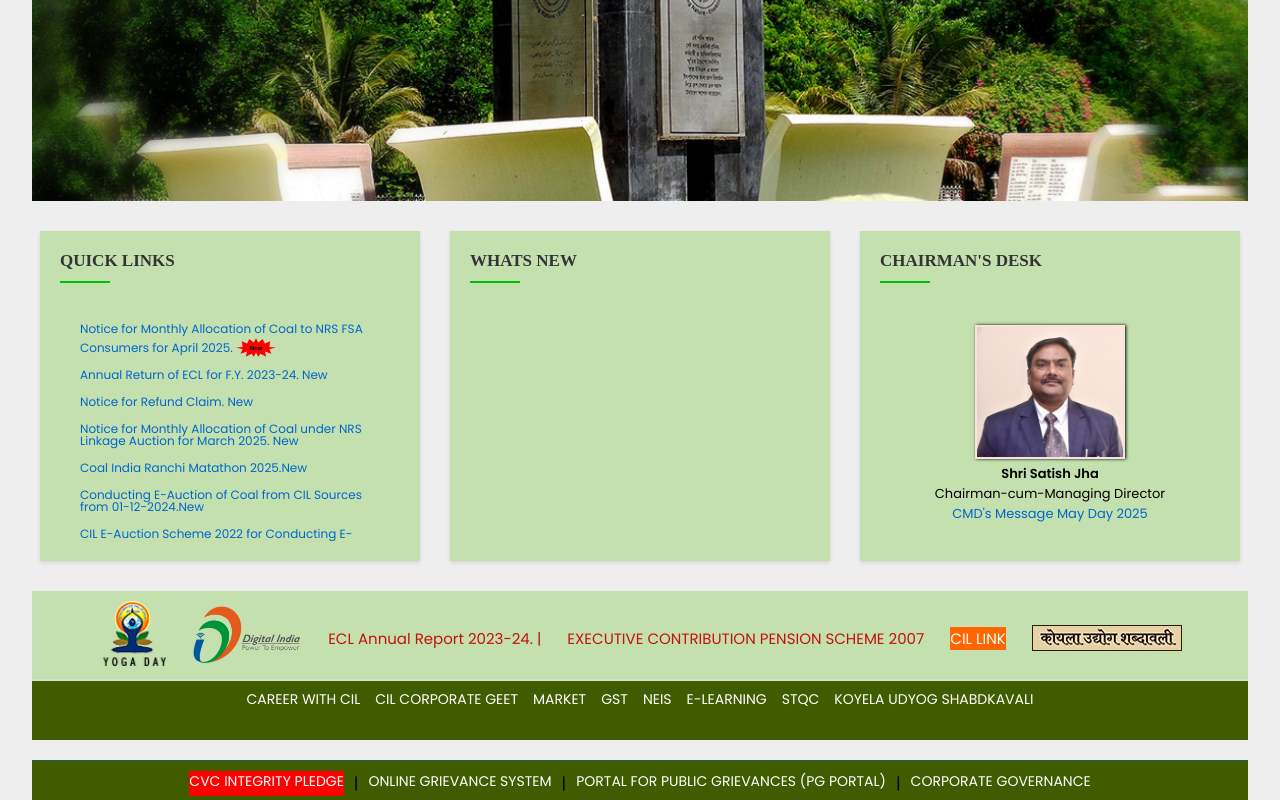
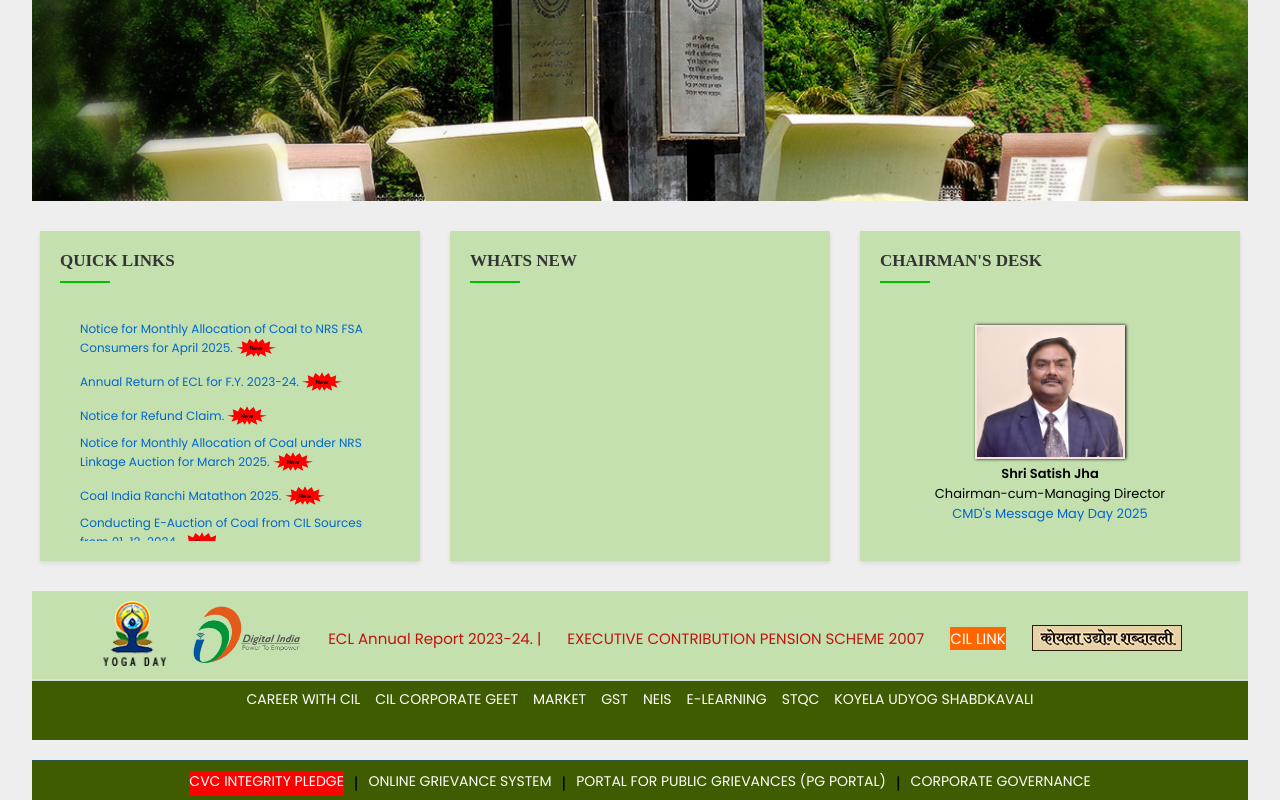
Before and after one commit to easterncoal-nic/ecl, a plain HTML site: page index.html in a window 1280 px wide. Shown: the part 554-1354 px from the top of the page. Drawn offline with Linux system fonts and the light colour scheme.

Commit message:
Update index.html

```diff
--- a/index.html
+++ b/index.html
@@ -273,29 +273,76 @@
             <div class="scroll-container">
                 <div class="quick-links">
                     <a href="https://www.easterncoal.nic.in/quicklink/20250401_ntc.pdf">Notice for Monthly Allocation of
-                        Coal to NRS FSA Consumers for April 2025. <svg class="blink" width="40" height="25" viewBox="0 0 90 42" xmlns="http://www.w3.org/2000/svg">
+                        Coal to NRS FSA Consumers for April 2025.
+                        <svg class="blink" width="40" height="25" viewBox="0 0 90 42" xmlns="http://www.w3.org/2000/svg">
                             <polygon
-                              points="45,0 50,10 60,2 65,12 77,7 75,20 90,21 75,25 80,35 65,30 68,42 55,35 50,42 45,32 40,42 35,35 22,42 25,30 10,35 15,25 0,21 15,20 13,7 25,12 30,2 40,10"
-                              fill="red"
+                                points="45,0 50,10 60,2 65,12 77,7 75,20 90,21 75,25 80,35 65,30 68,42 55,35 50,42 45,32 40,42 35,35 22,42 25,30 10,35 15,25 0,21 15,20 13,7 25,12 30,2 40,10"
+                                fill="red"
                             />
                             <text class="blinking" x="45" y="26" font-size="14" font-weight="bold" text-anchor="middle" fill="black" font-family="Arial">New</text>
-                          </svg></a>
+                        </svg>
+                    </a>
                     <a href="https://www.easterncoal.nic.in/quicklink/20250327_ARet.pdf">Annual Return of ECL for F.Y.
-                        2023-24. <span class="new-badge">New</span></a>
-                    <a href="https://www.easterncoal.nic.in/quicklink/20250327_ntc.pdf">Notice for Refund Claim. <span
-                            class="new-badge">New</span></a>
+                        2023-24.
+                        <svg class="blink" width="40" height="25" viewBox="0 0 90 42" xmlns="http://www.w3.org/2000/svg">
+                            <polygon
+                                points="45,0 50,10 60,2 65,12 77,7 75,20 90,21 75,25 80,35 65,30 68,42 55,35 50,42 45,32 40,42 35,35 22,42 25,30 10,35 15,25 0,21 15,20 13,7 25,12 30,2 40,10"
+                                fill="red"
+                            />
+                            <text class="blinking" x="45" y="26" font-size="14" font-weight="bold" text-anchor="middle" fill="black" font-family="Arial">New</text>
+                        </svg>
+                    </a>
+                    <a href="https://www.easterncoal.nic.in/quicklink/20250327_ntc.pdf">Notice for Refund Claim.
+                        <svg class="blink" width="40" height="25" viewBox="0 0 90 42" xmlns="http://www.w3.org/2000/svg">
+                            <polygon
+                                points="45,0 50,10 60,2 65,12 77,7 75,20 90,21 75,25 80,35 65,30 68,42 55,35 50,42 45,32 40,42 35,35 22,42 25,30 10,35 15,25 0,21 15,20 13,7 25,12 30,2 40,10"
+                                fill="red"
+                            />
+                            <text class="blinking" x="45" y="26" font-size="14" font-weight="bold" text-anchor="middle" fill="black" font-family="Arial">New</text>
+                        </svg>
+                    </a>
                     <a href="https://www.easterncoal.nic.in/quicklink/20250317_ntc.pdf">Notice for Monthly Allocation of
-                        Coal under NRS Linkage Auction for March 2025. <span class="new-badge">New</span></a>
+                        Coal under NRS Linkage Auction for March 2025.
+                        <svg class="blink" width="40" height="25" viewBox="0 0 90 42" xmlns="http://www.w3.org/2000/svg">
+                            <polygon
+                                points="45,0 50,10 60,2 65,12 77,7 75,20 90,21 75,25 80,35 65,30 68,42 55,35 50,42 45,32 40,42 35,35 22,42 25,30 10,35 15,25 0,21 15,20 13,7 25,12 30,2 40,10"
+                                fill="red"
+                            />
+                            <text class="blinking" x="45" y="26" font-size="14" font-weight="bold" text-anchor="middle" fill="black" font-family="Arial">New</text>
+                        </svg>
+                    </a>
 
-                    <a href="https://centralcoalfields.in/cilranchimarathon">Coal India Ranchi Matathon 2025.<span
-                            class="new-badge">New</span></a>
+                    <a href="https://centralcoalfields.in/cilranchimarathon">Coal India Ranchi Matathon 2025.
+                        <svg class="blink" width="40" height="25" viewBox="0 0 90 42" xmlns="http://www.w3.org/2000/svg">
+                            <polygon
+                                points="45,0 50,10 60,2 65,12 77,7 75,20 90,21 75,25 80,35 65,30 68,42 55,35 50,42 45,32 40,42 35,35 22,42 25,30 10,35 15,25 0,21 15,20 13,7 25,12 30,2 40,10"
+                                fill="red"
+                            />
+                            <text class="blinking" x="45" y="26" font-size="14" font-weight="bold" text-anchor="middle" fill="black" font-family="Arial">New</text>
+                        </svg>
+                    </a>
 
                     <a href="https://www.easterncoal.nic.in/eauction/20241126_condcil.pdf">Conducting E-Auction of Coal
-                        from CIL Sources from 01-12-2024.<span class="new-badge">New</span></a>
+                        from CIL Sources from 01-12-2024.
+                        <svg class="blink" width="40" height="25" viewBox="0 0 90 42" xmlns="http://www.w3.org/2000/svg">
+                            <polygon
+                                points="45,0 50,10 60,2 65,12 77,7 75,20 90,21 75,25 80,35 65,30 68,42 55,35 50,42 45,32 40,42 35,35 22,42 25,30 10,35 15,25 0,21 15,20 13,7 25,12 30,2 40,10"
+                                fill="red"
+                            />
+                            <text class="blinking" x="45" y="26" font-size="14" font-weight="bold" text-anchor="middle" fill="black" font-family="Arial">New</text>
+                        </svg>
+                    </a>
 
                     <a href="https://www.easterncoal.nic.in/eauction/20241126_cil.pdf">CIL E-Auction Scheme 2022 for
-                        Conducting E-Auction from 01-12-2024 onwards.<span class="new-badge">New</span></a>
-
+                        Conducting E-Auction from 01-12-2024 onwards.
+                        <svg class="blink" width="40" height="25" viewBox="0 0 90 42" xmlns="http://www.w3.org/2000/svg">
+                            <polygon
+                                points="45,0 50,10 60,2 65,12 77,7 75,20 90,21 75,25 80,35 65,30 68,42 55,35 50,42 45,32 40,42 35,35 22,42 25,30 10,35 15,25 0,21 15,20 13,7 25,12 30,2 40,10"
+                                fill="red"
+                            />
+                            <text class="blinking" x="45" y="26" font-size="14" font-weight="bold" text-anchor="middle" fill="black" font-family="Arial">New</text>
+                        </svg>
+                    </a>
                     <a href="https://www.easterncoal.nic.in/quicklink/20241029_tsfc.pdf">Timely Submission of Financial Coverage, Including 130 Te Coverage.<span class="new-badge">New</span></a>
 
                     <a href="https://www.easterncoal.nic.in/quicklink/20241029_ntccom.pdf">Notice Regarding Change in Official Email ID.<span class="new-badge">New</span></a>
```
